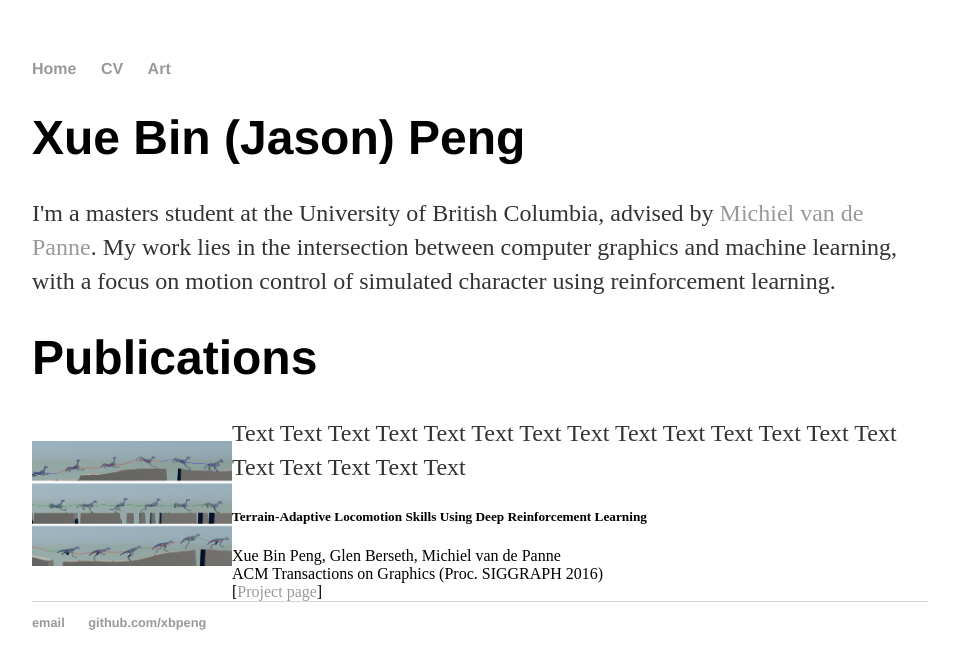
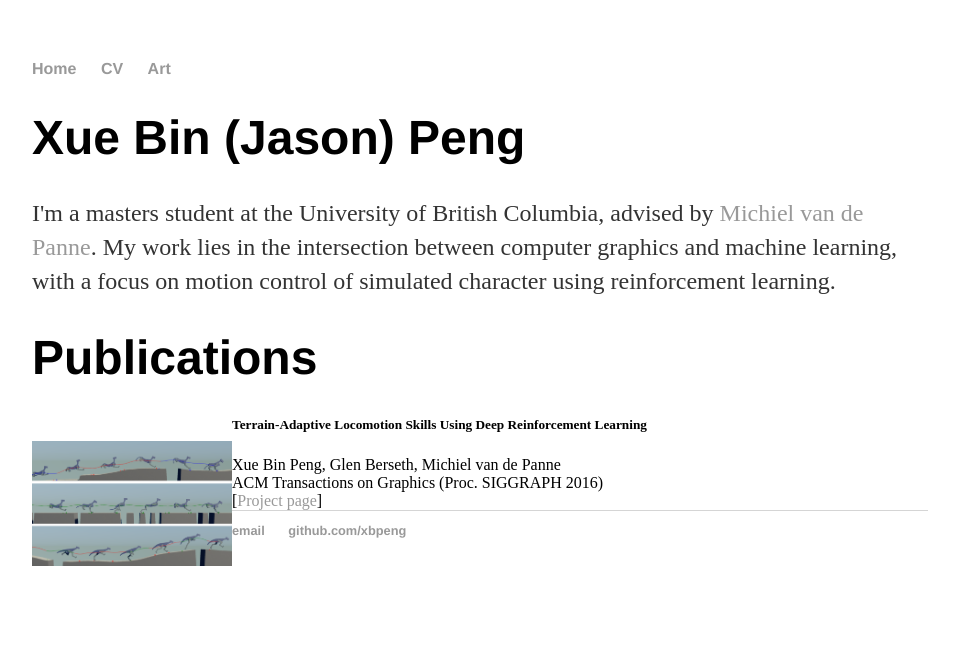
Before and after one commit to xbpeng/xbpeng.github.io, a Jekyll site: the page built from index.html, in a window 1280 px wide. Shown: the top 669 px of the page, without its empty margins (160-1119 px from the left). Built offline with Jekyll 4.4.1, drawn with Linux system fonts in a browser that asks for light colours.

Commit message:
Update index.html
tweaks

```diff
--- a/index.html
+++ b/index.html
@@ -11,14 +11,14 @@ title: Xue Bin (Jason) Peng
 	<div class="row add-bottom">
 		<div class="three columns">
 			<p style="float: left;"><a href="https://www.cs.ubc.ca/~van/papers/2016-TOG-deepRL/index.html"><img src="images/papers/2016-TOG-deepRL.png"  width="200" height="inherit" alt="" /></a></p>
-    			<p>Text Text Text Text Text Text Text Text Text Text Text Text Text Text Text Text Text Text Text</p>
+    			<div class="nine columns">
+			    <h5> Terrain-Adaptive Locomotion Skills Using Deep Reinforcement Learning </h5>
+			    Xue Bin Peng, Glen Berseth, Michiel van de Panne <br>
+			    ACM Transactions on Graphics (Proc. SIGGRAPH 2016)  <br>
+			    [<a href="https://www.cs.ubc.ca/~van/papers/2016-TOG-deepRL/index.html">Project page</a>]
+			</div>
 		</div>
-		<div class="nine columns">
-		    <h5> Terrain-Adaptive Locomotion Skills Using Deep Reinforcement Learning </h5>
-		    Xue Bin Peng, Glen Berseth, Michiel van de Panne <br>
-		    ACM Transactions on Graphics (Proc. SIGGRAPH 2016)  <br>
-		    [<a href="https://www.cs.ubc.ca/~van/papers/2016-TOG-deepRL/index.html">Project page</a>]
-		</div>
+
       	</div>
 
 </div><!-- /.blurb -->
```
